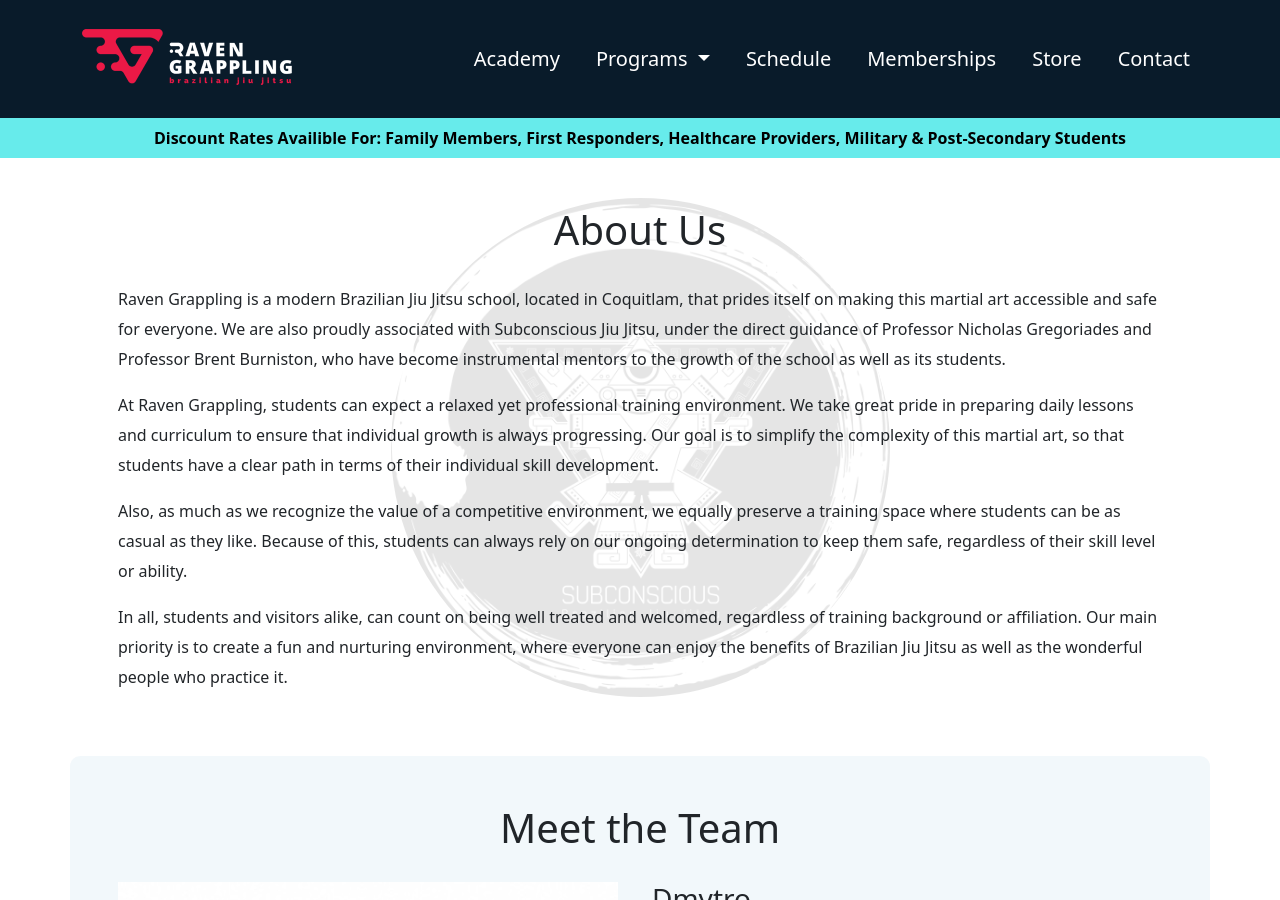
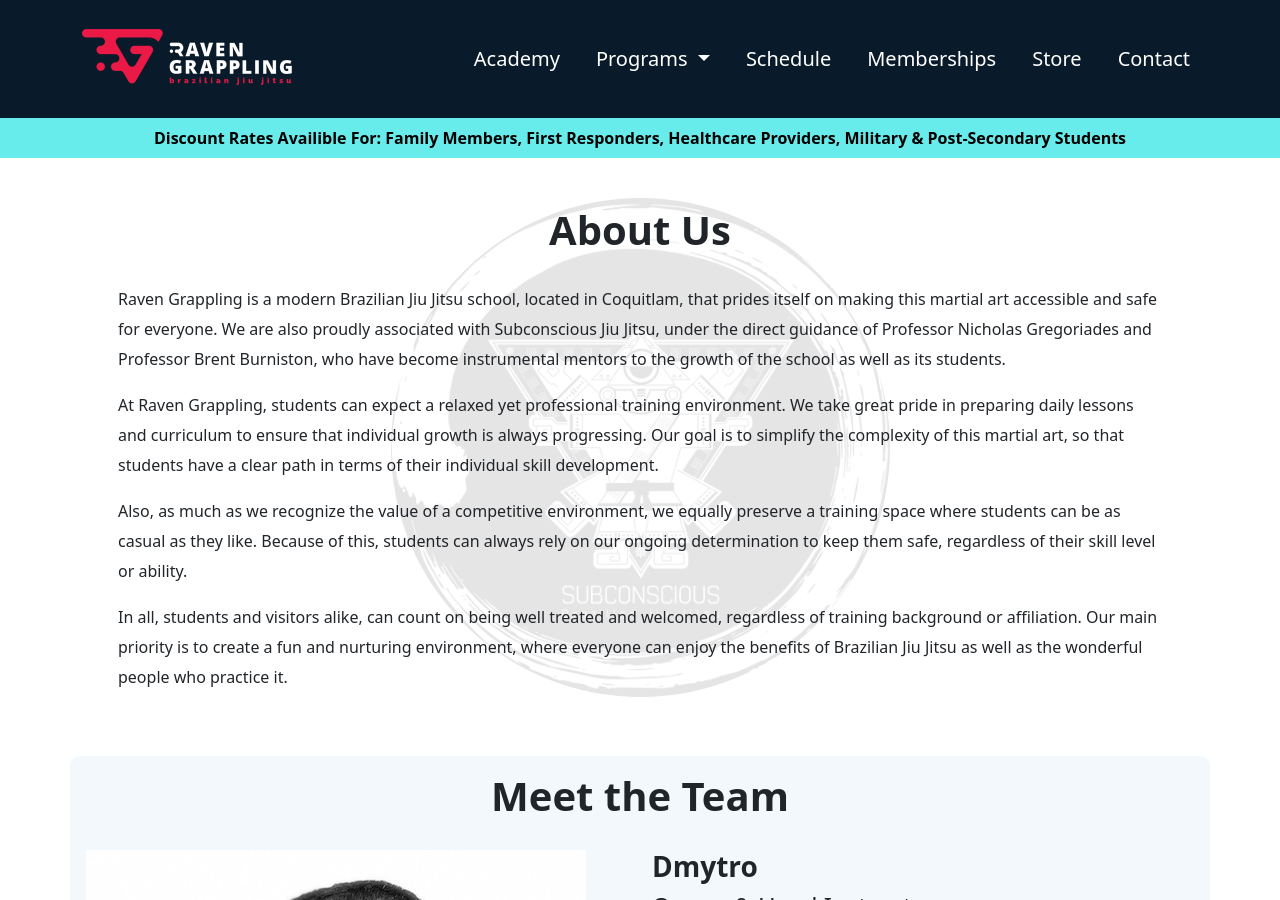
Before and after one commit to RavenGrappling/RavenGrappling.github.io, a Jekyll site: the page built from academy.md, in a window 1280 px wide and 900 px high. Built offline with Jekyll 4.4.1, drawn with Linux system fonts in a browser that asks for light colours.

Commit message:
Update academy.md

```diff
--- a/academy.md
+++ b/academy.md
@@ -4,7 +4,7 @@
 ---
 
 <div class="container py-5 px-4 p-lg-5 rg-subconscious-logo-bg">
-  <h1 class="text-center">About Us</h1>
+  <h1 class="text-center fw-bold">About Us</h1>
 
   <p>
     Raven Grappling is a modern Brazilian Jiu Jitsu school, located in Coquitlam, that prides itself on making this martial art accessible and safe for everyone. We are also proudly associated with Subconscious Jiu Jitsu, under the direct guidance of Professor Nicholas Gregoriades and Professor Brent Burniston, who have become instrumental mentors to the growth of the school as well as its students.
@@ -20,15 +20,15 @@
   </p>
 </div>
 
-<div class="container py-5 px-4 p-lg-5 rg-container-bg">
-  <h1 class="text-center">Meet the Team</h1>
+<div class="container py-3 px-4 p-lg-3 rg-container-bg">
+  <h1 class="text-center fw-bold">Meet the Team</h1>
 
   <div class="row">
     <div class="col-lg">
       <img src="/assets/images/academy/dmytro.jpg" alt="Dmytro" class="img-fluid mb-5">
     </div>
     <div class="col-lg">
-      <h3>
+      <h3 class="fw-bold">
         Dmytro
       </h3>
       <h4>
@@ -54,7 +54,7 @@
       <img src="/assets/images/academy/chris2.jpg" alt="Chris" class="img-fluid mb-5">
     </div>
     <div class="col-lg">
-      <h3>
+      <h3 class="fw-bold">
         Chris
       </h3>
       <h4>
@@ -79,7 +79,7 @@
       <img src="/assets/images/academy/yoko.jpg" alt="Yoko" class="img-fluid mb-5">
     </div>
     <div class="col-lg">
-      <h3>
+      <h3 class="fw-bold">
         Yoko
       </h3>
       <h4>
@@ -102,7 +102,7 @@
       <img src="/assets/images/academy/sbjjbrent2.jpg" alt="Brent" class="img-fluid mb-5">
     </div>
     <div class="col-lg">
-      <h3>
+      <h3 class="fw-bold">
         Professor Brent Burniston
       </h3>
       <h4>
@@ -136,7 +136,7 @@
       <img src="/assets/images/academy/sbjjnick2.jpg" alt="Nick" class="img-fluid mb-5">
     </div>
     <div class="col-lg">
-      <h3>
+      <h3 class="fw-bold">
         Professor Nicholas Gregoriades
       </h3>
       <h4>
@@ -160,8 +160,8 @@
   </div>
 </div>
 
-<div class="container py-5 px-4 p-lg-5 ">
-  <h1 class="text-center">Our Space</h1>
+<div class="container py-3 px-4 p-lg-3 ">
+  <h1 class="text-center fw-bold">Our Space</h1>
 
   {% include gallery.html %}
 </div>
```
